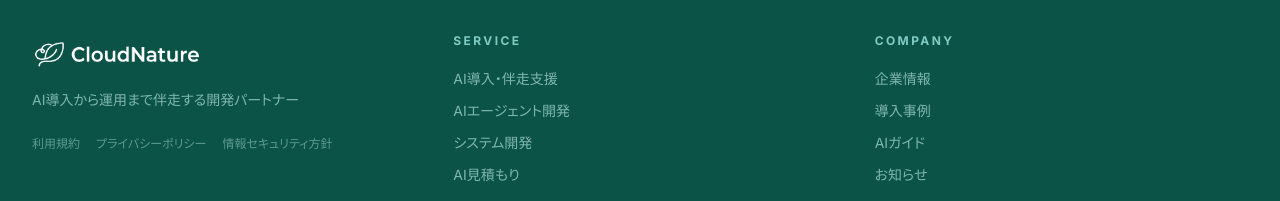
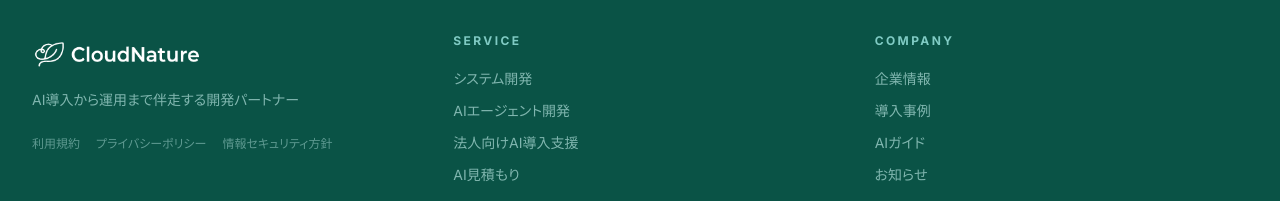
Before and after one commit to kohei0125/CloudNature, a Next.js app: page /news in a window 1280 px wide. Shown: the part 2111-2312 px from the top of the page. Built offline with nearby package versions, Linux system fonts and the light colour scheme; no server answers.

Commit message:
サービスの修正

```diff
--- a/components/home/ServicesSection.tsx
+++ b/components/home/ServicesSection.tsx
@@ -138,6 +138,16 @@ const ServicesSection = () => {
                       {service.title}
                     </h3>
 
+                    {/* Tagline（訴求リード） */}
+                    {service.tagline && (
+                      <p
+                        className="relative z-10 text-[13px] font-bold leading-[1.6] mb-2.5"
+                        style={{ color: isAccent ? "rgba(255,255,255,0.92)" : "#055448" }}
+                      >
+                        {service.tagline}
+                      </p>
+                    )}
+
                     {/* Description */}
                     <p
                       className="relative z-10 text-[12.5px] leading-[1.85] mb-4"
--- a/content/common.ts
+++ b/content/common.ts
@@ -4,9 +4,9 @@ export const ESTIMATE_URL = "https://ai.cloudnature.jp/";
 
 /**
  * サービスの表示順（TOP・サービス詳細ページ共通の正）。
- * AI企業としてのポジショニングを明確にするため、AI系サービスを先頭に置く。
+ * システム開発 → AIエージェント開発 → AI導入・伴走支援 の順で表示する。
  */
-export const SERVICE_ORDER: readonly string[] = ["ai-support", "ai", "dev"];
+export const SERVICE_ORDER: readonly string[] = ["dev", "ai", "ai-support"];
 
 /** SERVICE_ORDER に従ってサービス配列を並べるための比較関数 */
 export const byServiceOrder = (a: { id: string }, b: { id: string }) =>
--- a/content/home.ts
+++ b/content/home.ts
@@ -62,8 +62,9 @@ export const SERVICES_SECTION = {
 export const SERVICES: ServiceItem[] = [
   {
     id: "ai-support",
-    title: "AI導入・伴走支援",
-    description: "業務分析からAI活用の設計、導入・運用までを一貫してサポートします。",
+    title: "法人向けAI導入支援",
+    tagline: "AI活用を現場に根づかせたい企業へ",
+    description: "ツール導入だけで終わらせず、現場で使われる業務フローまで伴走。",
     features: [
       "ヒアリングで自動化余地を診断",
       "法人向けAI導入コンサルティング・伴走支援",
@@ -76,14 +77,16 @@ export const SERVICES: ServiceItem[] = [
   {
     id: "ai",
     title: "AIエージェント開発",
-    description: "業務を自動化・効率化するAIエージェントを設計・開発します。",
+    tagline: "判断を伴うタスクをAIに任せたい企業へ",
+    description: "調査・整理・判断・実行までを、人の管理下でAIが自律的に進める仕組みに。",
     features: ["自律思考型AIエージェントの開発", "複数SaaSを横断した業務の完全自動化", "社内独自データの学習・専用AI構築"],
     techStack: ["業務自動化", "RAG", "業務連携"]
   },
   {
     id: "dev",
     title: "システム開発",
-    description: "AIやクラウドを活用した業務システムの受託開発を行います。",
+    tagline: "業務に合う仕組みをつくりたい企業へ",
+    description: "現場の業務に合わせたシステムを、要件整理から設計・実装まで一貫して構築。",
     features: ["新規業務システム・Webアプリ開発", "既存システムへの機能追加・連携", "業務効率化・自動化システム"],
     techStack: ["業務システム", "Webアプリ", "クラウド"]
   }
--- a/content/layout.ts
+++ b/content/layout.ts
@@ -13,9 +13,9 @@ export const FOOTER_COPY = {
   serviceHeading: "SERVICE",
   companyHeading: "COMPANY",
   serviceLinks: [
-    { label: "AI導入・伴走支援", path: "/services/ai-support" },
+    { label: "システム開発", path: "/services/system-dev" },
     { label: "AIエージェント開発", path: "/services/ai-agent" },
-    { label: "システム開発", path: "/services/system-dev" },
+    { label: "法人向けAI導入支援", path: "/services/ai-support" },
     { label: "AI見積もり", path: ESTIMATE_URL, external: true }
   ],
   companyLinks: [
--- a/content/services.ts
+++ b/content/services.ts
@@ -1,10 +1,11 @@
 import { ServiceDetail, FlowStep, PricingItem, FaqItem } from "@/types";
 import { ESTIMATE_URL, byServiceOrder } from "@/content/common";
 
+// キーの並びは SERVICE_ORDER に合わせる（cases ページの関連サービス一覧が Object.values 順に表示するため）
 export const SERVICE_PAGE_MAP: Record<string, { title: string; path: string }> = {
-  "ai-support": { title: "AI導入・伴走支援", path: "/services/ai-support" },
+  "dev": { title: "システム開発", path: "/services/system-dev" },
   "ai": { title: "AIエージェント開発", path: "/services/ai-agent" },
-  "dev": { title: "システム開発", path: "/services/system-dev" },
+  "ai-support": { title: "法人向けAI導入支援", path: "/services/ai-support" },
 };
 
 export const SERVICES_HERO = {
@@ -16,7 +17,7 @@ export const SERVICES_HERO = {
 export const SERVICE_DETAILS: ServiceDetail[] = [
   {
     id: "ai-support",
-    title: "AI導入・伴走支援",
+    title: "法人向けAI導入支援",
     subtitle: "AI Consulting & Support",
     description:
       "「何から始めればいいか分からない」——その状態から、「現場でAIが動いている」までを伴走します。まず無料診断で自動化できる業務を特定。その後は経営者向けスクールまたは法人導入伴走の2つのパスで、御社に最適なAI活用を実現します。",
--- a/types/services.ts
+++ b/types/services.ts
@@ -1,6 +1,8 @@
 export interface ServiceItem {
   id: string;
   title: string;
+  /** TOPカードの訴求リード（「○○したい企業へ」）。タイトルと説明文の間に表示する */
+  tagline?: string;
   description: string;
   features: string[];
   techStack: string[];
```
